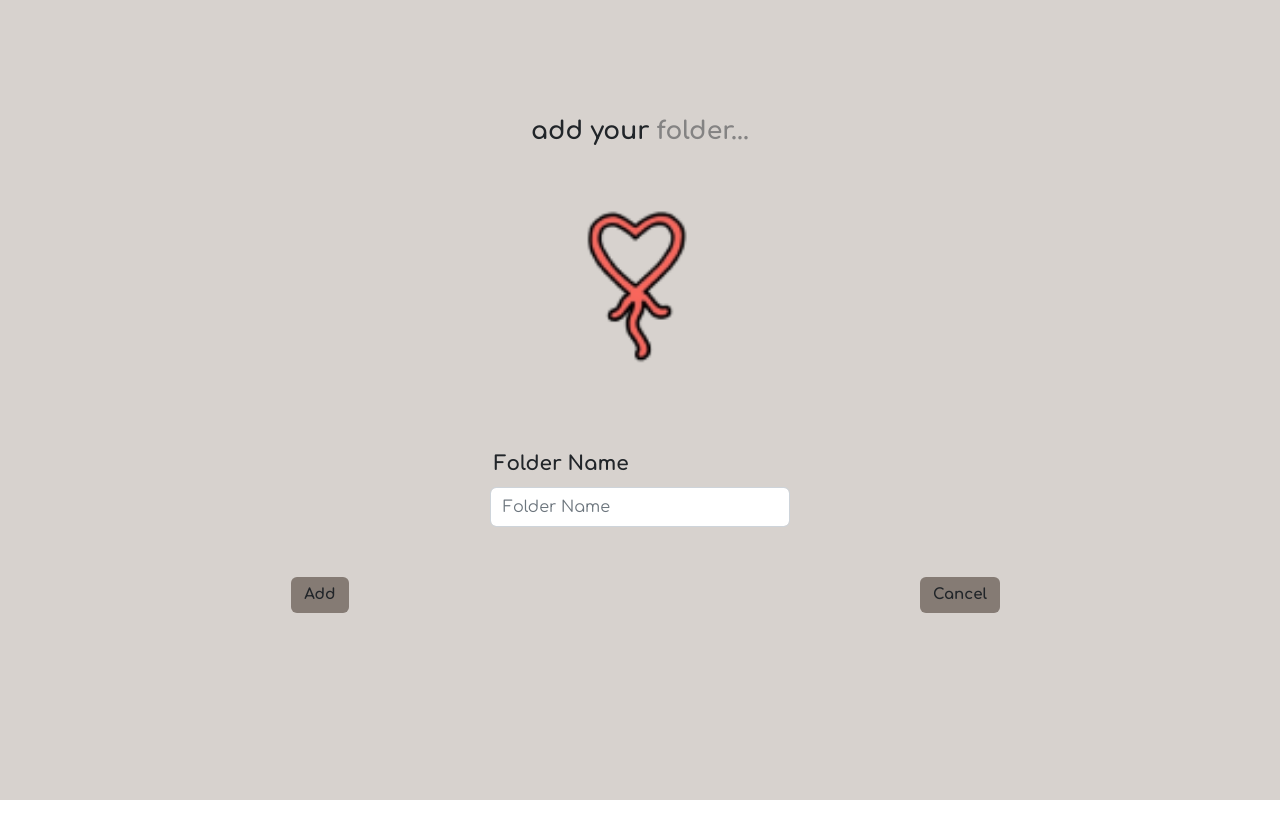
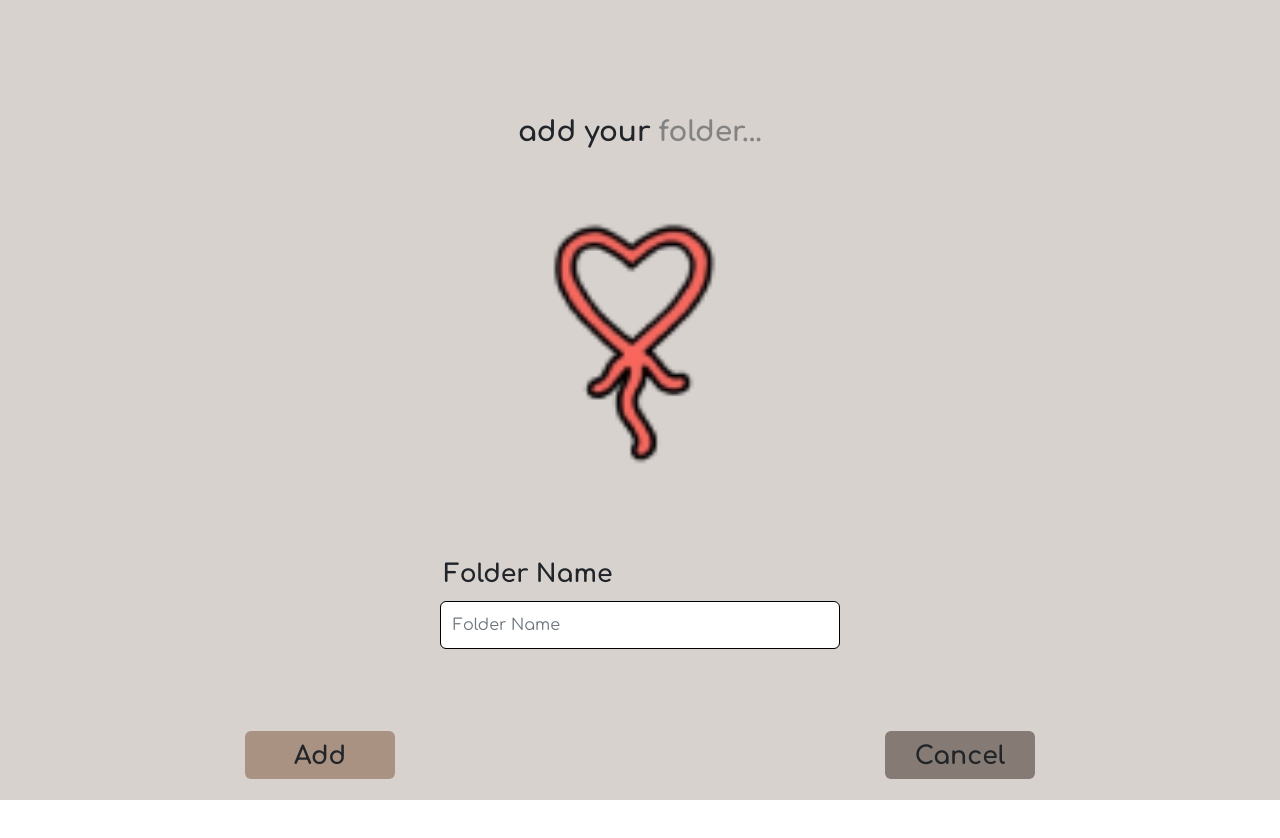
Before and after one commit to JeremyLapham/RememberWhen, a React (Create React App) app: page /AddFolder in a window 1280 px wide. Shown: the top 838 px of the page. After the commit the page ends 811 px from the top, so only its background shows below. Built offline with nearby package versions, Linux system fonts and the light colour scheme.

Commit message:
test branch update

```diff
--- a/src/Components/AddFolderComponent/AddFolder.css
+++ b/src/Components/AddFolderComponent/AddFolder.css
@@ -21,9 +21,46 @@
     height:40px;
 }
 
-.folderBtn {
+.addfolderBtn {
+    background-color: #A99282;
+    font-size:15px;
+    font-weight:bold;
+    margin-bottom: 2rem;
+}
+.cancelfolderBtn {
     background-color: #857B74;
     font-size:15px;
     font-weight:bold;
-    margin-bottom:100%;
+    margin-bottom: 2rem;
 }
+
+@media screen and (min-width: 1024px) {
+    .addFolderTxt {
+        font-size: 28px;
+        font-weight: bolder;
+    }
+    .folderIMG {
+        width: 200px !important;
+        height: 280px !important;
+    }
+    .inputTxt {
+        font-size: 25px;
+    }
+    .inputFolder {
+        width: 400px !important;
+        height: 48px !important;
+        border: solid 1px black !important;
+    }
+    .addfolderBtn {
+        width: 150px !important;
+        height: 48px !important;
+        font-size: 25px !important;
+        margin-top: 2rem;
+    }
+    .cancelfolderBtn {
+        width: 150px !important;
+        height: 48px !important;
+        font-size: 25px !important;
+        margin-top: 2rem;
+    }
+}
--- a/src/Components/AddFolderComponent/AddFolder.tsx
+++ b/src/Components/AddFolderComponent/AddFolder.tsx
@@ -61,11 +61,11 @@ export default function AddFolder() {
             </Row>
 
             <Row>
-                <Col className='d-flex justify-content-center'>
-                    <Button onClick={() => setShow(true)} className='folderBtn' variant=''>Add</Button>
+                <Col className='d-flex justify-content-center folderBtnCol'>
+                    <Button onClick={() => setShow(true)} className='addfolderBtn' variant=''>Add</Button>
                 </Col>
-                <Col className='d-flex justify-content-center'>
-                    <Button onClick={handleBackToHome} className='folderBtn' variant=''>Cancel</Button>
+                <Col className='d-flex justify-content-center folderBtnCol'>
+                    <Button onClick={handleBackToHome} className='cancelfolderBtn' variant=''>Cancel</Button>
                 </Col>
             </Row>
         </Container>
--- a/src/Components/HomePageComponent/DashBoard.css
+++ b/src/Components/HomePageComponent/DashBoard.css
@@ -166,3 +166,75 @@
     justify-content: center;
     align-items: center;
 }
+
+@media screen and (min-width: 1024px) {
+  .logoEle {
+    margin-top: -8px;
+  }
+  .helloTopTxt {
+    text-align: center;
+  }
+  .helloTxt {
+    font-size: 50px;
+  }
+  .txtOnImg {
+    font-size: 30px;
+  }
+  .dateOnImg {
+    font-size: 20px;
+  }
+  .welcomeTxt {
+    font-size: 28px;
+    margin-bottom: 5rem;
+    margin-top: 1rem;
+  }
+  .memoryBox {
+    margin-bottom: 3rem;
+  }
+  .remmeberWhen {
+    font-size: 50px;
+  }
+  .addNewFolder {
+    display: none !important;
+  }
+  .addNew {
+    display: none !important;
+  }
+  .desktopAddBtn {
+    color: black !important;
+    width: 300px;
+    height: 45px;
+    background-color: #FFFFFF !important;
+    font-weight: bold !important;
+    font-size: 24px !important;
+    margin-top: 35px;
+    border-radius: 10px;
+    box-shadow: 0px 4px 4px rgba(0, 0, 0, 0.25);
+    margin-bottom: 2rem;
+    border-style: none !important;
+  }
+  .moreMemories {
+    font-size: 24px !important;
+  }
+  .desktopAddBtn2 {
+    color: black !important;
+    width: 300px;
+    height: 45px;
+    background-color: #FFFFFF !important;
+    font-weight: bold !important;
+    font-size: 24px !important;
+    margin-top: 35px;
+    border-radius: 10px;
+    box-shadow: 0px 4px 4px rgba(0, 0, 0, 0.25);
+    margin-bottom: 2rem;
+    border-style: none !important;
+  }
+  .desktopBtnRow {
+    text-align: center;
+  }
+}
+@media only screen and (max-width: 800px) {
+  .desktopAddCol {
+    display: none !important;
+  }
+}
--- a/src/Components/SignInComponent/SignIn.css
+++ b/src/Components/SignInComponent/SignIn.css
@@ -90,3 +90,19 @@
     padding:0 !important;
     text-decoration: underline;
 }
+
+@media screen and (min-width: 1024px) {
+    .inputField {
+        margin-left: 25rem;
+        width: 500px;
+    }
+    .userNameInput {
+        margin-left: 24.8rem;
+    }
+    .passwordInput {
+        margin-left: 24.8rem;
+    }
+    .forgotPass {
+        margin-right: 23.3rem;
+    }
+}
--- a/src/Components/SignUpComponent/SignUp.css
+++ b/src/Components/SignUpComponent/SignUp.css
@@ -16,3 +16,9 @@
     border-radius: 10px;
     box-shadow: 0px 4px 4px rgba(0, 0, 0, 0.25);
 }
+
+@media screen and (min-width: 1024px) {
+    .signUpInput {
+        margin-left: 24.8rem;
+    }
+}
```
Also changed, not shown: src/Components/HomePageComponent/DashBoard.tsx (+111 -56 lines).
